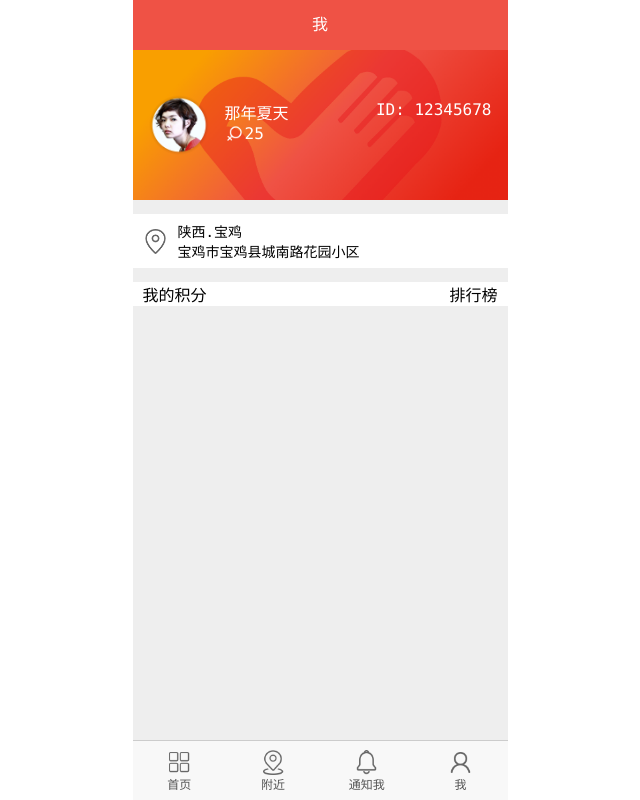
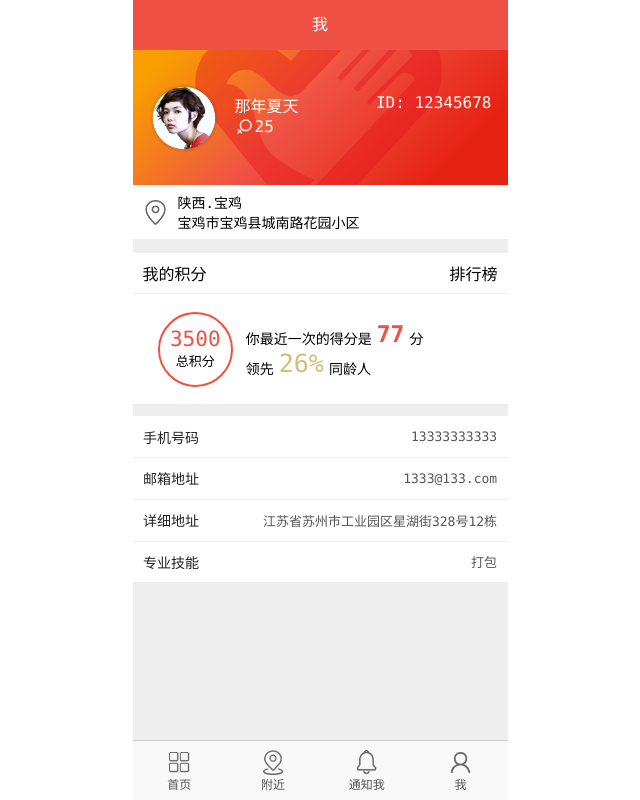
Before and after one commit to huaichaow/epam-code4good, a Vue app: page /user in a window 1280 px wide. Shown: the whole page, without its empty margins (320-960 px from the left). Built offline with nearby package versions, Linux system fonts and the light colour scheme.

Commit message:
user page modify

```diff
--- a/src/views/User.sass
+++ b/src/views/User.sass
@@ -1,13 +1,14 @@
 .avatar
-  height: 150px
+  height: 135px
   background-image: url(/img/bg_member@3x.png)
+  background-position: center center
   background-size: cover
   display: flex
   align-items: center
   justify-content: stretch
   .photo
-    width: 60px
-    height: 60px
+    width: 70px
+    height: 70px
     border-radius: 100px
     background-image: url(/img/img_member_pic@3x.png)
     background-size: cover
@@ -35,7 +36,7 @@
         background-repeat: no-repeat
 
 .location
-  margin: 1em 0
+  margin: 0 0 1em
   padding: .5em 0
   display: flex
   align-items: center
@@ -51,7 +52,59 @@
 
 .score-title
   display: flex
-  padding: 0 10px
+  padding: .5em 10px
   background: #fff
+  border-bottom: 1px solid #eee
   .label
     flex-grow: 1
+
+.score-main
+  display: flex
+  align-items: center
+  padding: 1.1em 5%
+  background: #fff
+  .count-number
+    width: 75px
+    height: 75px
+    padding-top: 1em
+    border: 2px solid #ef5245
+    border-radius: 100%
+    text-align: center
+    margin-left: .5em
+    margin-right: 1em
+    font-size: 13px
+    .f30
+      font-size: 21px
+      color: #ef5245
+  .count-text
+    font-size: 14px
+    line-height: 1
+    .count-people
+      vertical-align: bottom
+      b
+        font-size: 23px
+        padding: 0 5px
+        color: #ef5245
+        vertical-align: bottom
+    .count-pro
+      margin-top: 5px
+      span
+        color: #d5bc7a
+        font-size: 25px
+        padding: 0 5px
+        vertical-align: bottom
+.basic-info
+  margin: .75em 0
+  background: #fff
+  .info-group
+    display: flex
+    align-items: center
+    justify-content: space-between
+    padding: .65em
+    border-bottom: 1px solid #eee
+    label
+      font-size: 14px
+      color: #222
+    span
+      font-size: 13px
+      color: #555
--- a/src/views/User.vue
+++ b/src/views/User.vue
@@ -30,6 +30,34 @@
         <div>排行榜</div>
       </div>
     </div>
+    <div class="score-main">
+      <div class="count-number">
+        <div class="count f30">3500</div>
+        <div>总积分</div>
+      </div>
+      <div class="count-text">
+        <div class="count-people">你最近一次的得分是<b>77</b>分</div>
+        <div class="count-pro">领先<span>26%</span>同龄人</div>
+      </div>
+    </div>
+    <div class="basic-info">
+      <div class="info-group">
+        <label>手机号码</label>
+        <span>13333333333</span>
+      </div>
+      <div class="info-group">
+        <label>邮箱地址</label>
+        <span>1333@133.com</span>
+      </div>
+      <div class="info-group">
+        <label>详细地址</label>
+        <span>江苏省苏州市工业园区星湖街328号12栋</span>
+      </div>
+      <div class="info-group">
+        <label>专业技能</label>
+        <span>打包</span>
+      </div>
+    </div>
 
   </div>
 </template>
```
